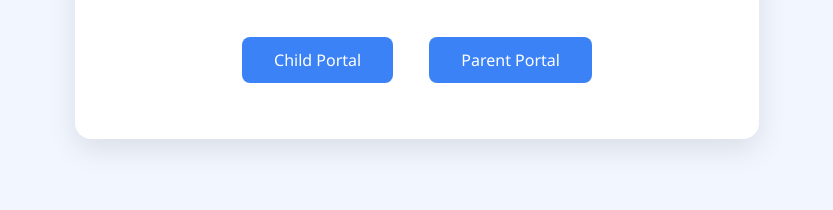
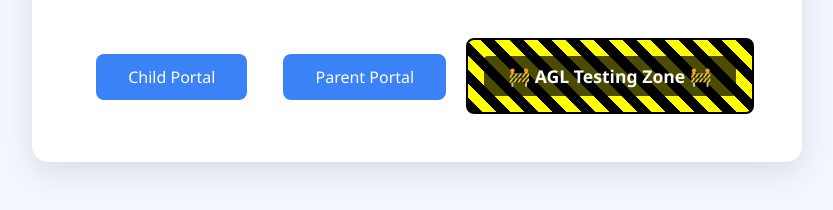
Before and after one commit to john89ram/GuardianGPS, a website: page index.html in a window 1280 px wide. Shown: the part 418-628 px from the top of the page, without its empty margins (223-1056 px from the left). Drawn offline with Linux system fonts and the light colour scheme.

Commit message:
Homepage update.

```diff
--- a/index.html
+++ b/index.html
@@ -16,6 +16,7 @@
       height: 100vh;
       margin: 0;
     }
+
     .landing-container {
       text-align: center;
       background: white;
@@ -23,15 +24,18 @@
       border-radius: 1rem;
       box-shadow: 0 10px 30px rgba(0,0,0,0.1);
     }
+
     .landing-container h1 {
       font-size: 2.5rem;
       margin-bottom: 1rem;
     }
+
     .landing-container p {
       font-size: 1.1rem;
       margin-bottom: 2rem;
     }
-    .landing-container a {
+
+    .landing-container a.portal-button {
       display: inline-block;
       margin: 0.5rem 1rem;
       padding: 0.75rem 2rem;
@@ -42,8 +46,35 @@
       border-radius: 0.5rem;
       transition: background 0.3s;
     }
-    .landing-container a:hover {
+
+    .landing-container a.portal-button:hover {
       background-color: #2563eb;
+    }
+
+    .agl-test-warning {
+      margin-top: 2rem;
+      padding: 1rem;
+      background: repeating-linear-gradient(
+        45deg,
+        black,
+        black 10px,
+        yellow 10px,
+        yellow 20px
+      );
+      border: 2px solid black;
+      border-radius: 8px;
+      display: inline-block;
+    }
+
+    .agl-test-warning a {
+      font-weight: bold;
+      font-size: 1.1rem;
+      color: white;
+      text-decoration: none;
+      background-color: rgba(0, 0, 0, 0.7);
+      padding: 0.5rem 1.5rem;
+      border-radius: 4px;
+      display: inline-block;
     }
   </style>
 </head>
@@ -51,8 +82,13 @@
   <div class="landing-container">
     <h1>Welcome to GuardianGPS</h1>
     <p>Your lightweight family location link between safety and peace of mind.</p>
-    <a href="/kid/">Child Portal</a>
-    <a href="/parent/">Parent Portal</a>
+
+    <a href="/kid/" class="portal-button">Child Portal</a>
+    <a href="/parent/" class="portal-button">Parent Portal</a>
+
+    <div class="agl-test-warning">
+      <a href="/agl-test/">🚧 AGL Testing Zone 🚧</a>
+    </div>
   </div>
 </body>
 </html>
```
